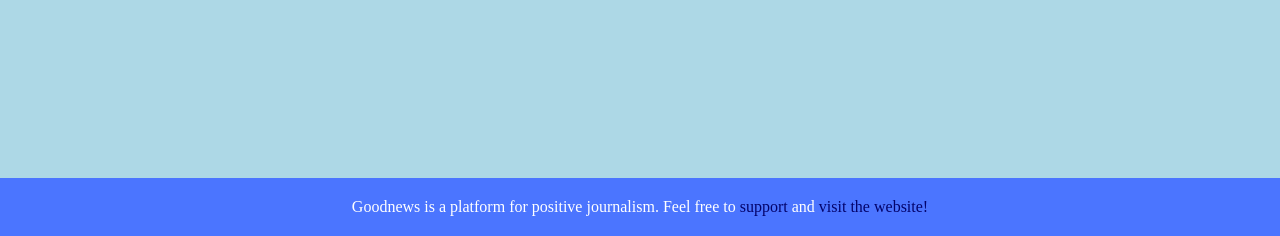
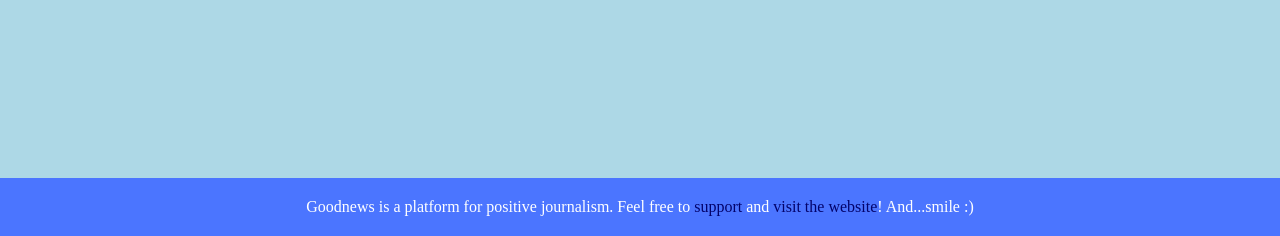
Before and after one commit to shsh227/shsh227.github.io, a Flask app: page / in a window 1280 px wide. Shown: the part 564-800 px from the top of the page. Run offline with Flask 3, Linux system fonts and the light colour scheme; data comes from the database, SQL or seed files in the repository.

Commit message:
Update modifications

```diff
--- a/index.html
+++ b/index.html
@@ -187,7 +187,7 @@
     <footer>
         Goodnews is a platform for positive journalism.
         Feel free to <a href ="https://goodnews.eu/en/donate/" style="color: rgb(3, 3, 106);">support</a> and
-        <a href="https://goodnews.eu/en/good-news/" style="color: rgb(3, 3, 106);">visit the website!</a>
+        <a href="https://goodnews.eu/en/good-news/" style="color: rgb(3, 3, 106);">visit the website</a>! And...smile :)
     </footer>
 </body>
 </html>
--- a/templates/index.html
+++ b/templates/index.html
@@ -90,7 +90,7 @@
     <footer>
         Goodnews is a platform for positive journalism.
         Feel free to <a href ="https://goodnews.eu/en/donate/" style="color: rgb(3, 3, 106);">support</a> and
-        <a href="https://goodnews.eu/en/good-news/" style="color: rgb(3, 3, 106);">visit the website!</a>
+        <a href="https://goodnews.eu/en/good-news/" style="color: rgb(3, 3, 106);">visit the website</a>! And...smile :)
     </footer>
 </body>
 </html>
```
